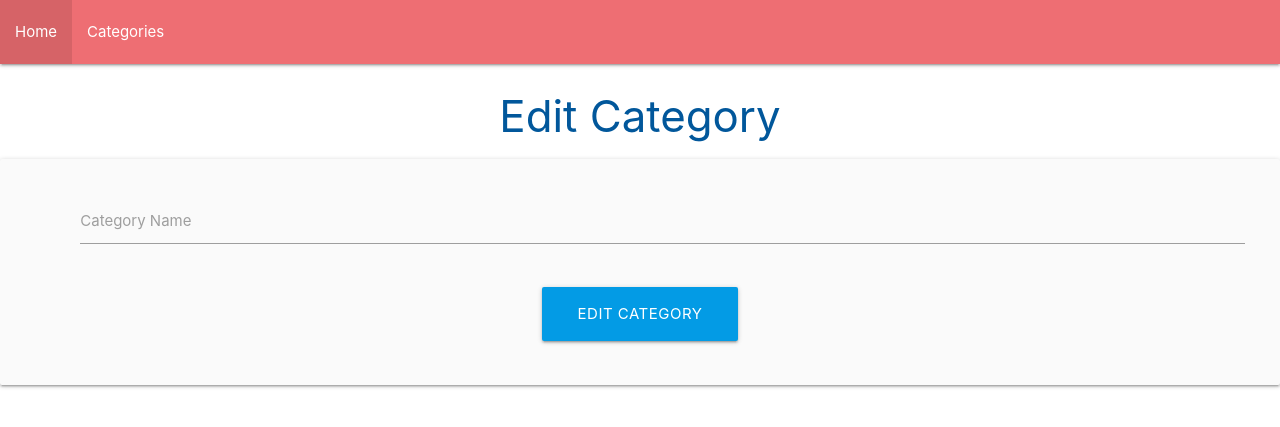
After one commit to mutkovicova/personal-wishlist-project3, a Flask app: template wishlist/templates/edit_category.html in a window 1280 px wide. The commit adds this page. Shown: the top 427 px of the page. Run offline with Flask 2, Linux system fonts and the light colour scheme; the template is opened without the code that fills it, so the values that code supplies are empty.

Commit message:
add edit and delete categories

```diff
--- a/wishlist/templates/categories.html
+++ b/wishlist/templates/categories.html
@@ -20,8 +20,8 @@
                 <span class="card-title">{{ category.name }}</span>
             </div>
             <div class="card-action">
-                <a href="#" class="btn green accent-4">Edit</a>
-                <a href="#" class="btn red">Delete</a>
+                <a href="{{ url_for('edit_category', id=category.id) }}" class="btn green accent-4">Edit</a>
+                <a href="{{ url_for('delete_category', id=category.id) }}" class="btn red">Delete</a>
             </div>
         </div>
     </div>
--- /dev/null
+++ b/wishlist/templates/edit_category.html
@@ -0,0 +1,27 @@
+{% extends "base.html" %}
+
+{% block container %}
+<h3 class="light-blue-text text-darken-4 center-align">Edit Category</h3>
+
+<div class="row card-panel grey lighten-5">
+    <form class="col s12" method="POST" action="{{ url_for('edit_category', id=category.id) }}">
+        <!-- category name -->
+        <div class="row">
+            <div class="input-field col s12">
+                <i class="fas fa-folder-open prefix light-blue-text text-darken-4"></i>
+                <input id="name" name="name" value="{{ category.name }}" minlength="3" maxlength="25" type="text"
+                    class="validate" required>
+                <label for="name">Category Name</label>
+            </div>
+        </div>
+        <!-- submit button -->
+        <div class="row">
+            <div class="col s12 center-align">
+                <button type="submit" class="btn-large light-blue darken-1">
+                    Edit Category <i class="fas fa-edit right"></i>
+                </button>
+            </div>
+        </div>
+    </form>
+</div>
+{% endblock %}
```
Also changed, not shown: wishlist/routes.py (+18 -0 lines).
